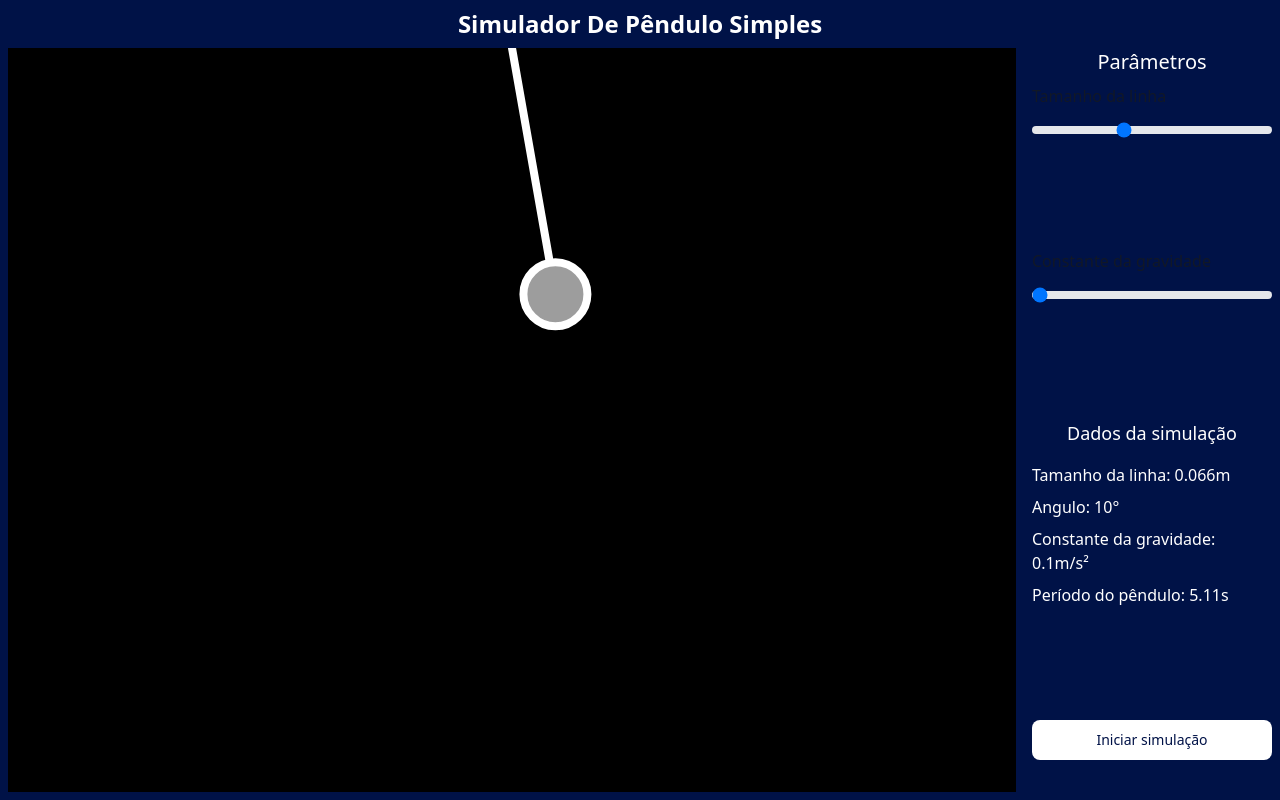
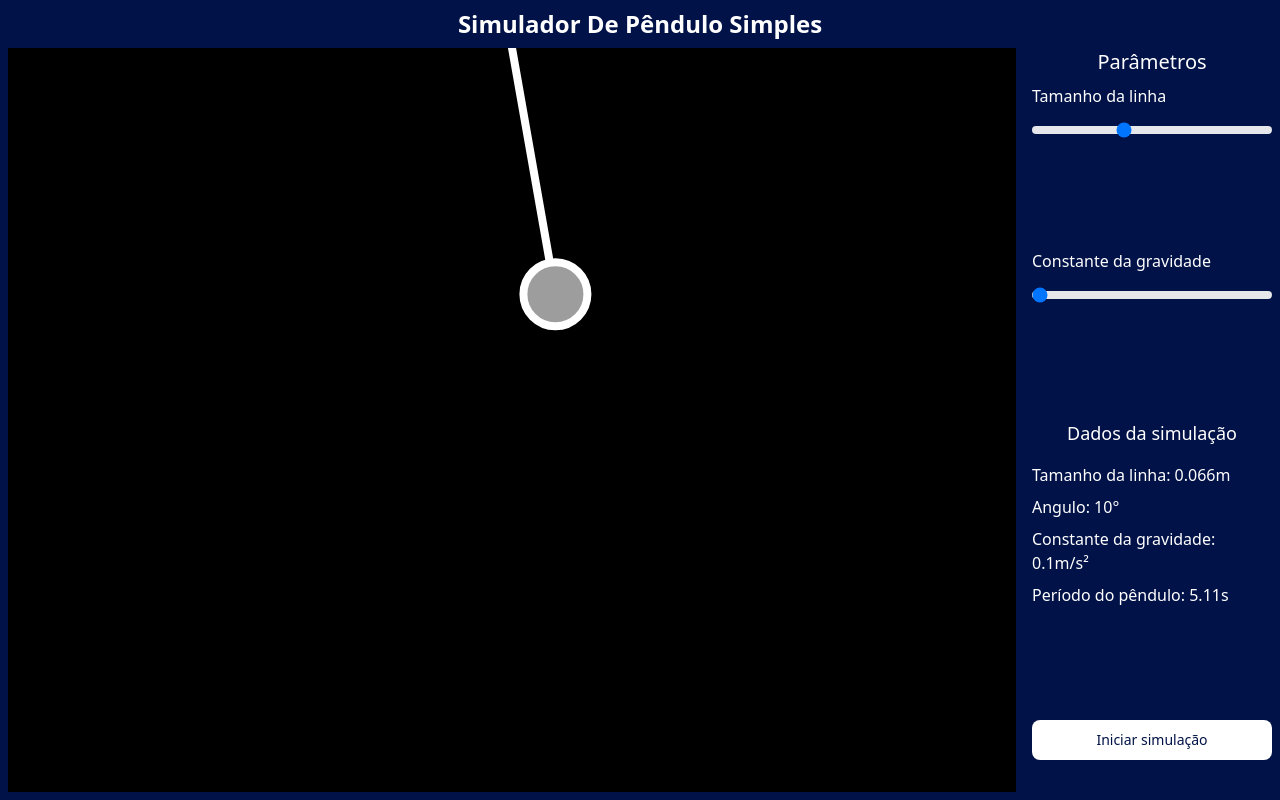
Before and after one commit to bkpvitorpf/Pendulum-Simulator, a React (Vite) app: page / in a window 1280 px wide. Built offline with nearby package versions, Linux system fonts and the light colour scheme.

Commit message:
Mudando a cor do texto

```diff
--- a/src/App.tsx
+++ b/src/App.tsx
@@ -61,7 +61,7 @@ function App() {
               <div className="mt-2">
                 <label
                   htmlFor="tamanho-da-linha"
-                  className="block mb-2 text-md font-normal text-gray-900 dark:text-white"
+                  className="block mb-2 text-md font-normal"
                 >
                   Tamanho da linha
                 </label>
@@ -91,7 +91,7 @@ function App() {
               <div>
                 <label
                   htmlFor="constante-da-gravidade"
-                  className="block mb-2 text-md font-normal text-gray-900 dark:text-white"
+                  className="block mb-2 text-md font-normal"
                 >
                   Constante da gravidade
                 </label>
```
